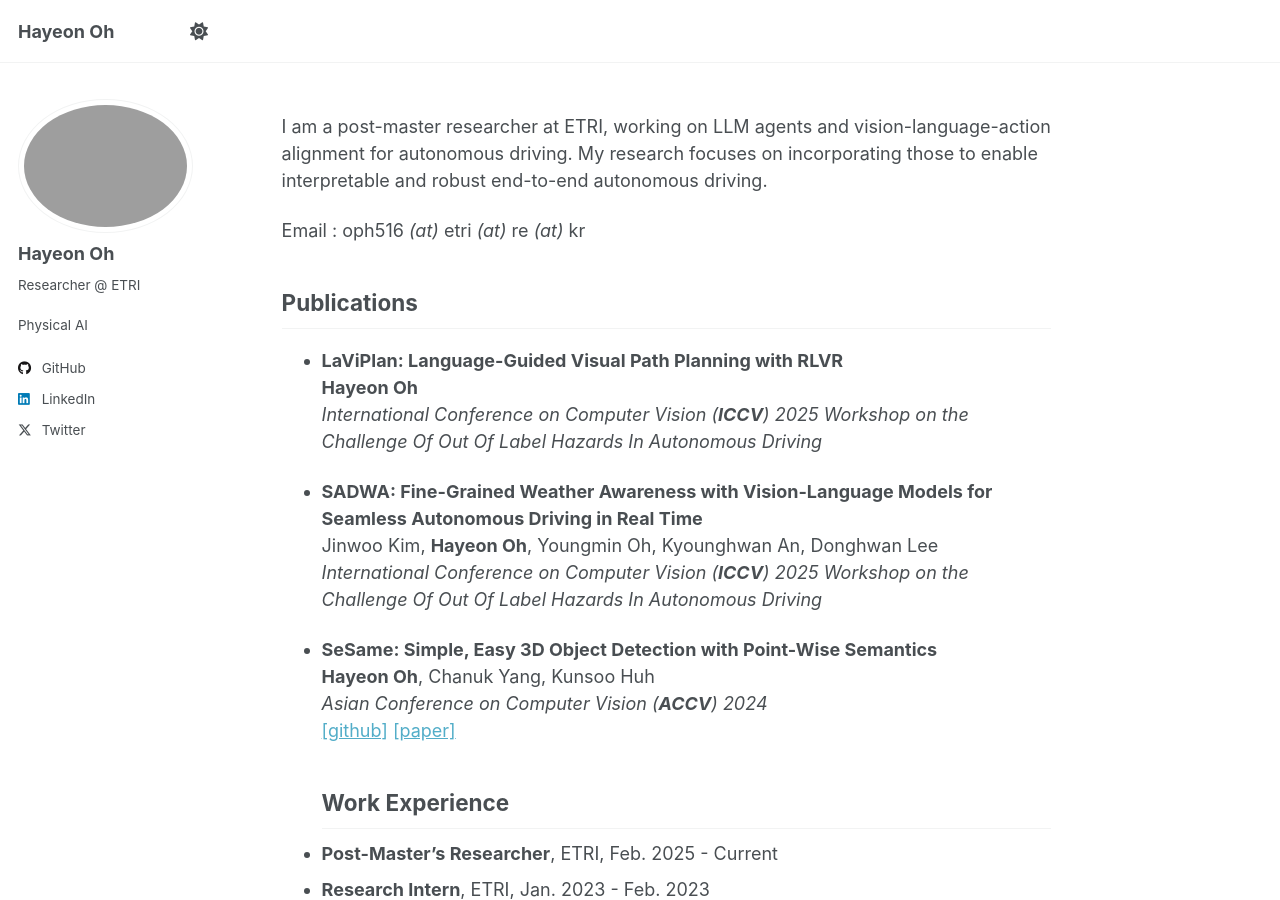
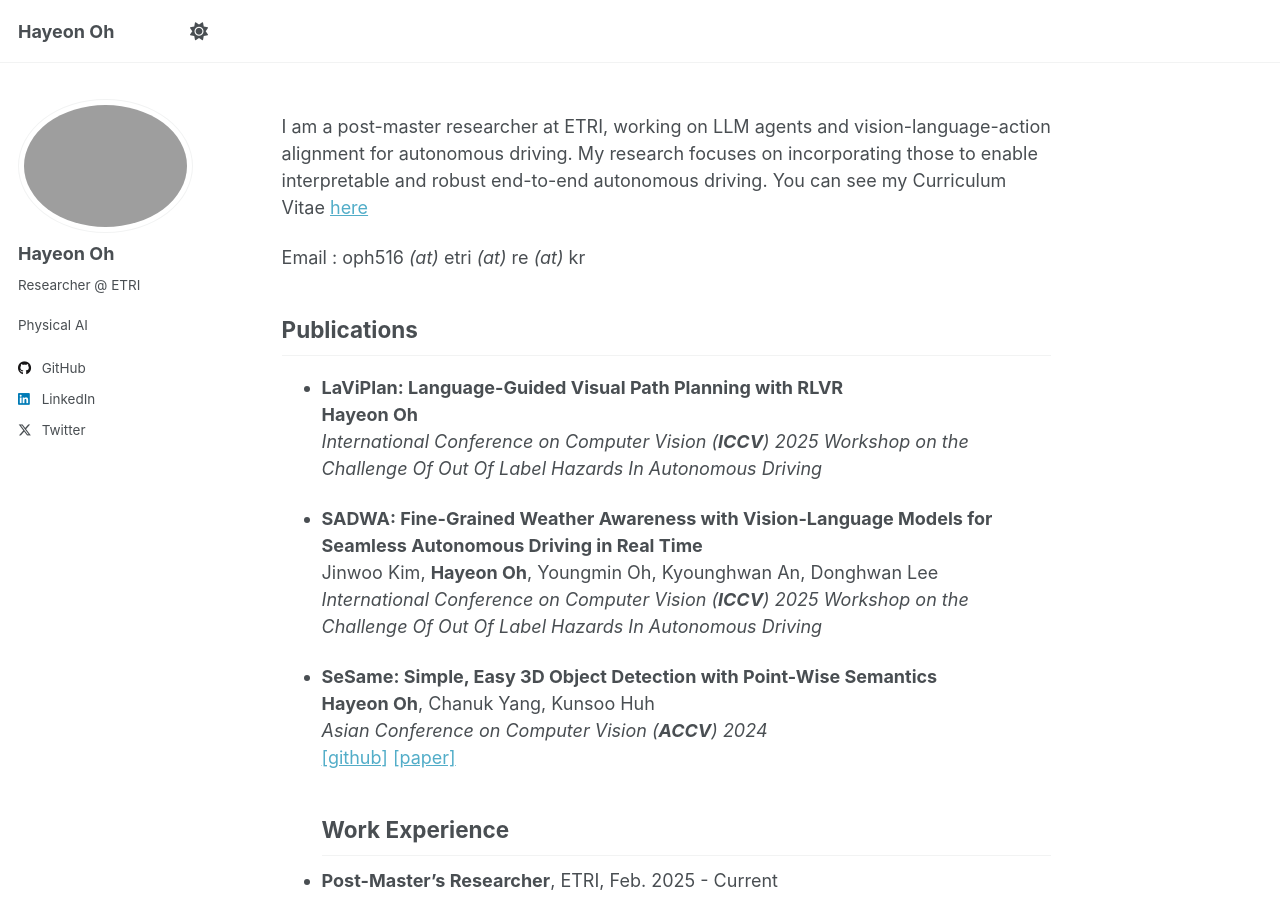
Before and after one commit to OPhD-hahao/OPhD-hahao.github.io, a Jekyll site: the page built from _pages/about.md, in a window 1280 px wide and 900 px high. Built offline with Jekyll 4.4.1, drawn with Linux system fonts in a browser that asks for light colours; a script that is not in the unit is left out.

Commit message:
Upload CV

```diff
--- a/_pages/about.md
+++ b/_pages/about.md
@@ -7,7 +7,7 @@ redirect_from:
   - /about/
   - /about.html
 ---
-I am a post-master researcher at ETRI, working on LLM agents and vision-language-action alignment for autonomous driving. My research focuses on incorporating those to enable interpretable and robust end-to-end autonomous driving.
+I am a post-master researcher at ETRI, working on LLM agents and vision-language-action alignment for autonomous driving. My research focuses on incorporating those to enable interpretable and robust end-to-end autonomous driving. You can see my Curriculum Vitae [here](../assets/curriculum_vitae_HayeonOh.pdf)
 
 Email : oph516 *(at)* etri *(at)* re *(at)* kr
 
```
Also changed, not shown: 1 other file.
